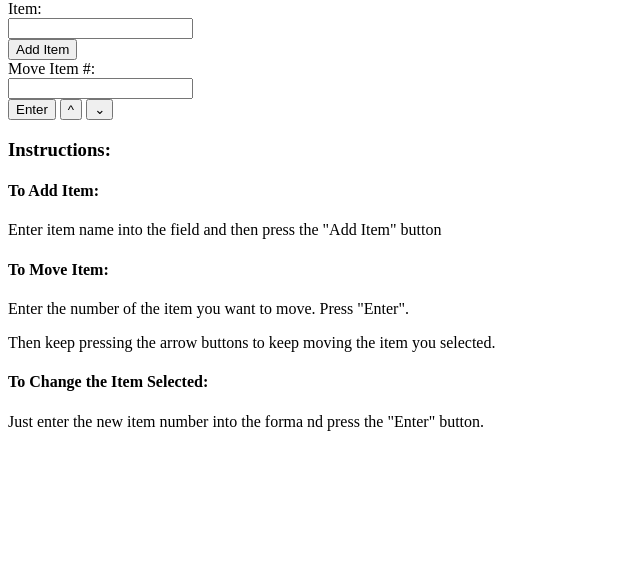
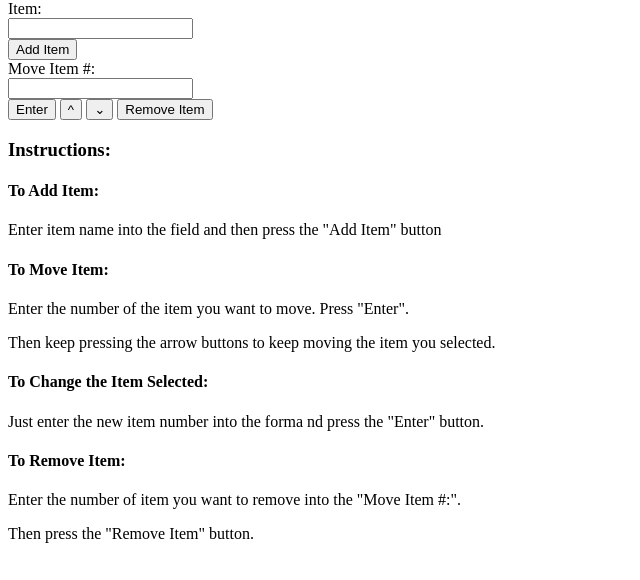
Before and after one commit to SaveliyMizerovskiy/Javascript-project-4, a plain HTML site: page index.html in a window 1280 px wide. Shown: the part 220-800 px from the top of the page, without its empty margins (0-640 px from the left). Drawn offline with Linux system fonts and the light colour scheme.

Commit message:
Add files via upload

```diff
--- a/index.html
+++ b/index.html
@@ -29,6 +29,7 @@
     <button onclick="moveItem();">Enter</button>
     <button onclick="up();">^</button>
     <button onclick="down();">⌄</button>
+    <button onclick="removeItem();">Remove Item</button>
 
     <h3>Instructions:</h3>
     <h4>To Add Item:</h4>
@@ -38,5 +39,8 @@
     <p>Then keep pressing the arrow buttons to keep moving the item you selected.</p>
     <h4>To Change the Item Selected:</h4>
     <p>Just enter the new item number into the forma nd press the "Enter" button.</p>
+    <h4>To Remove Item:</h4>
+    <p>Enter the number of item you want to remove into the "Move Item #:".</p>
+    <p>Then press the "Remove Item" button.</p>
 </body>
 </html>
--- a/myScript.js
+++ b/myScript.js
@@ -20,3 +20,8 @@ function up(){
 function down(){
 
 }
+
+function removeItem(){
+    number = numberForm.value;
+    list.parentNode.removeChild(number);
+}
```
